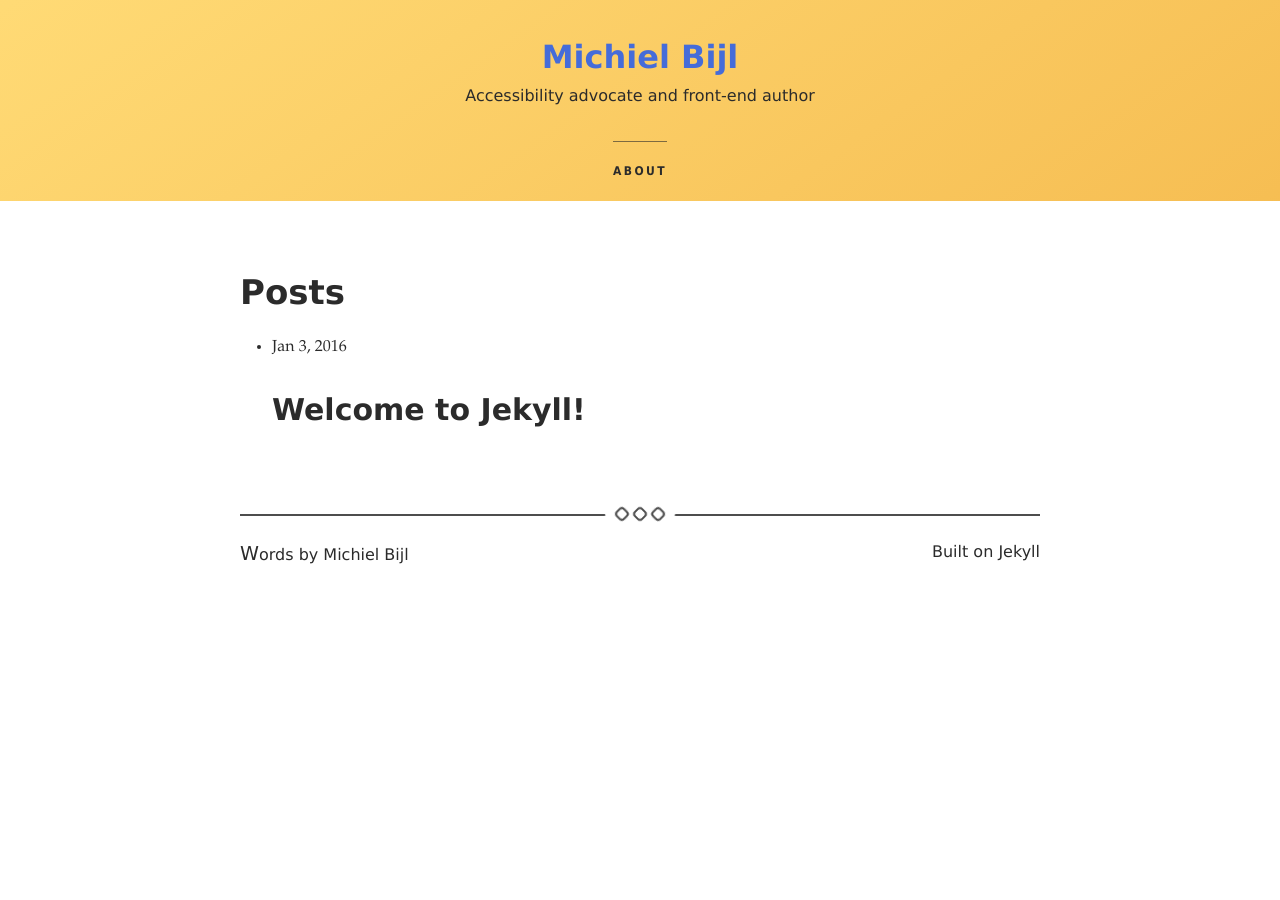
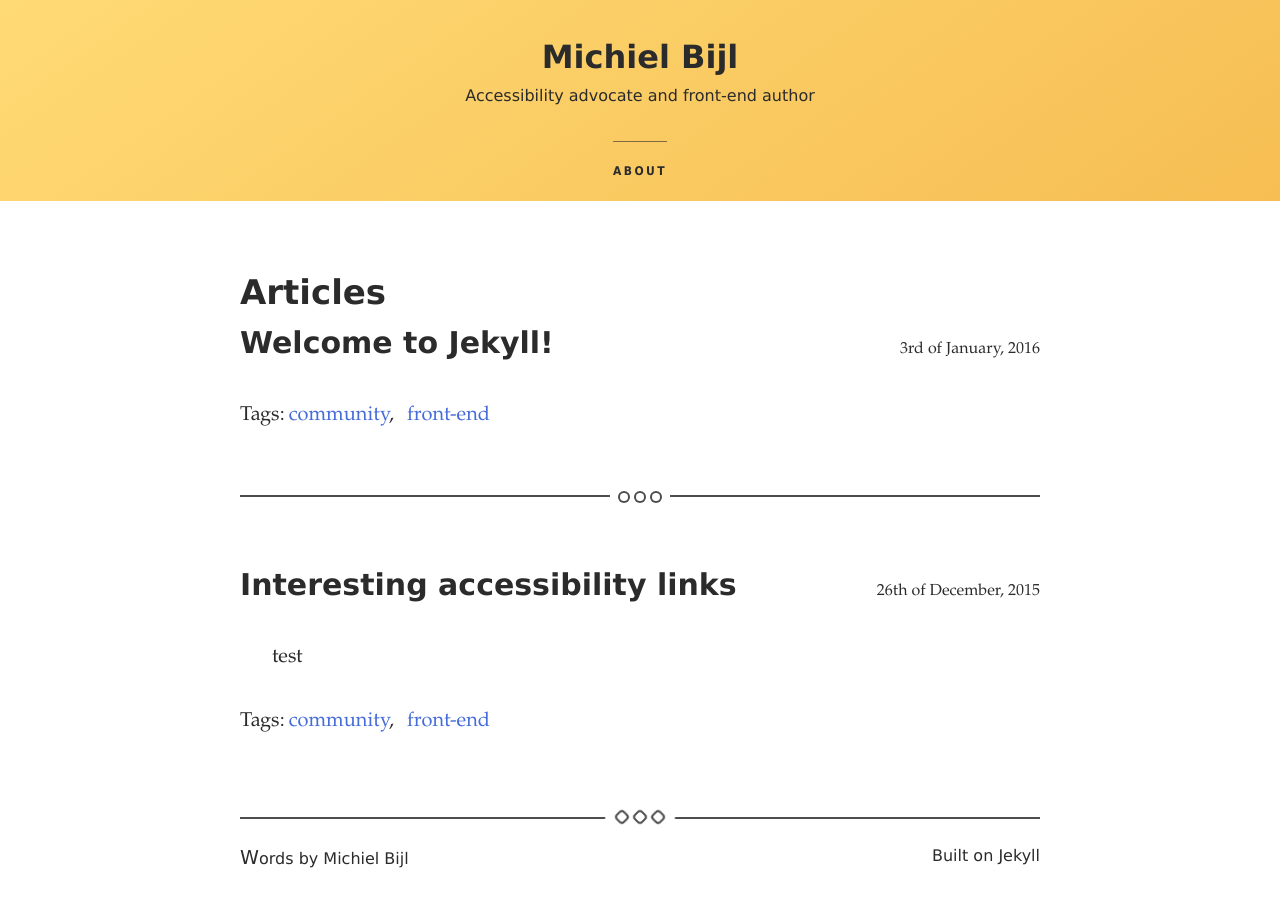
Before and after one commit to MichielBijl/blog, a Jekyll site: the page built from jekyll/index.html, in a window 1280 px wide. Built offline with Jekyll 4.4.1, drawn with Linux system fonts in a browser that asks for light colours.

Commit message:
Setup post page and index

```diff
--- a/jekyll/css/core.css
+++ b/jekyll/css/core.css
@@ -80,6 +80,9 @@ body > header p:first-child {
 }
 body > header p:first-child:first-letter {
   font-size: 1em;
+}
+body > header a {
+  color: inherit;
 }
 header nav {
   margin: 0 auto;
--- a/jekyll/index.html
+++ b/jekyll/index.html
@@ -2,20 +2,32 @@
 layout: default
 ---
 
-<div class="home">
+<h1>Articles</h1>
 
-  <h1 class="page-heading">Posts</h1>
+{% for post in site.posts %}
 
-  <ul class="post-list">
-    {% for post in site.posts %}
-      <li>
-        <span class="post-meta">{{ post.date | date: "%b %-d, %Y" }}</span>
+  <article>
+    <header>
+      <h2><a href="{{ post.url | prepend: site.baseurl }}#main">{{ post.title }}</a></h2>
+      <time datetime="{{ post.date | date_to_xmlschema }}"><span>Published on </span>
+        {% assign d = post.date | date: "%-d" %}
+        {% case d %}
+          {% when "1" or "21" or "31" %}{{ d }}st
+          {% when "2" or "22" %}{{ d }}nd
+          {% when "3" or "23" %}{{ d }}rd
+          {% else %}{{ d }}th
+        {% endcase %}
+        {{ post.date | date: "of %B, %Y" }}
+      </time>
+    </header>
+    <p>{{ post.summary }}</p>
+    <footer>
+      <p>Tags:</p>
+      <ul>
+        <li><a href="/tags/community" rel="tag">community</a></li>
+        <li><a href="/tags/front-end" rel="tag">front-end</a></li>
+      </ul>
+    </footer>
+  </article>
 
-        <h2>
-          <a class="post-link" href="{{ post.url | prepend: site.baseurl }}">{{ post.title }}</a>
-        </h2>
-      </li>
-    {% endfor %}
-  </ul>
-
-</div>
+{% endfor %}
```
Also changed, not shown: jekyll/_layouts/post.html (+17 -9 lines), jekyll/_posts/2015-12-26-interesting-accessibility-links.md (added, +46 -0 lines).
